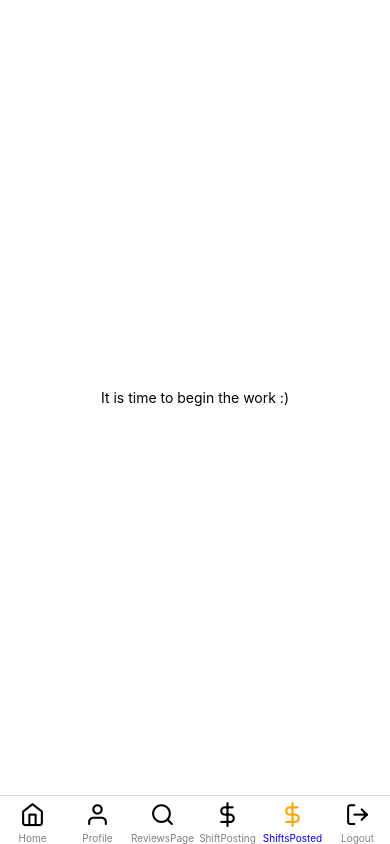
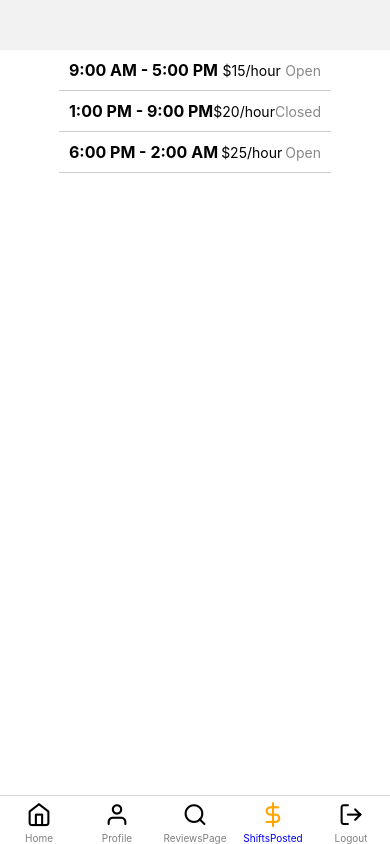
Before and after one commit to gitsquid2/RestaurantApp, a React Native app: screen /ShiftsPosted in a window 390 px wide. Built offline with nearby package versions, Linux system fonts and the light colour scheme.

Commit message:
IT ALL WORKS

```diff
--- a/src/Tabs/BottomTab.js
+++ b/src/Tabs/BottomTab.js
@@ -56,15 +56,7 @@ const Tabs = () => {
                         color={focused ? 'orange' : 'black'} />)
 
             }} />
-            <Tab.Screen name="ShiftPosting" component={ShiftPosting} options={{
-                headerShown: false,
-                tabBarIcon: ({ focused }) => (
-                    <Feather
-                        name={'dollar-sign'}
-                        size={25}
-                        color={focused ? 'orange' : 'black'} />)
 
-            }} />
             <Tab.Screen name="ShiftsPosted" component={ShiftsPosted} options={{
                 headerShown: false,
                 tabBarIcon: ({ focused }) => (
--- /dev/null
+++ b/src/Tabs/Object/RestaurantObject.js
@@ -0,0 +1,5 @@
+let testRestaurant = {
+    name: "",
+    address: "",
+    phone: "",
+}
--- a/src/Tabs/Screens/ShiftPosting.js
+++ b/src/Tabs/Screens/ShiftPosting.js
@@ -5,35 +5,27 @@ import { Ionicons } from '@expo/vector-icons';
 
 const ShiftPosting = () => {
     return (
-        <View style={styles.container}>
-            <Text style={styles.title}>Shift Posting</Text>
-            {/* Add your shift posting form or components here */}
-            <TouchableOpacity style={styles.addButton}>
-                <Ionicons name="add" size={24} color="white" />
-            </TouchableOpacity>
-        </View>
+
+            <View style={styles.container}>
+                <View style={styles.header}>
+                    <TouchableOpacity style={styles.closeButton}>
+                        <Ionicons name="close" size={24} color="black" />
+                    </TouchableOpacity>
+                </View>
+                <View style={styles.textboxContainer}>
+                    <TextInput style={styles.textbox} />
+                    <TextInput style={styles.textbox} />
+                    <TextInput style={styles.textbox} />
+                    <TextInput style={styles.textbox} />
+                    <TextInput style={styles.textbox} />
+                </View>
+            </View>
+
     );
 };
 
 const styles = StyleSheet.create({
-    container: {
-        flex: 1,
-        justifyContent: 'center',
-        alignItems: 'center',
-    },
-    title: {
-        fontSize: 24,
-        fontWeight: 'bold',
-        marginBottom: 16,
-    },
-    addButton: {
-        position: 'absolute',
-        bottom: 16,
-        right: 16,
-        backgroundColor: 'blue',
-        borderRadius: 50,
-        padding: 16,
-    },
+
 });
 
 export default ShiftPosting;
--- a/src/Tabs/Screens/ShiftsPosted.js
+++ b/src/Tabs/Screens/ShiftsPosted.js
@@ -1,19 +1,58 @@
-import react from 'react'
-import { View, Text, StyleSheet } from 'react-native'
+import React from 'react';
+import { View, Text, StyleSheet, FlatList } from 'react-native';
 
 const ShiftsPosted = () => {
+    const shifts = [
+        { time: '9:00 AM - 5:00 PM', payRate: '$15/hour', isOpen: true },
+        { time: '1:00 PM - 9:00 PM', payRate: '$20/hour', isOpen: false },
+        { time: '6:00 PM - 2:00 AM', payRate: '$25/hour', isOpen: true },
+    ];
+
+    const renderShiftItem = ({ item }) => (
+        <View style={styles.shiftItem}>
+            <Text style={styles.shiftTime}>{item.time}</Text>
+            <Text style={styles.shiftPayRate}>{item.payRate}</Text>
+            <Text style={styles.shiftStatus}>{item.isOpen ? 'Open' : 'Closed'}</Text>
+        </View>
+    );
+
     return (
-        <View style={styles.container}>
-            <Text>It is time to begin the work :)</Text>
+        <View style={[styles.container, { marginTop: 50 }]}>
+            <FlatList
+                data={shifts}
+                renderItem={renderShiftItem}
+                keyExtractor={(item, index) => index.toString()}
+            />
         </View>
-    )
-    }
-export default ShiftsPosted
+    );
+};
+
+export default ShiftsPosted;
+
 const styles = StyleSheet.create({
     container: {
-      flex: 1,
-      backgroundColor: '#fff',
-      alignItems: 'center',
-      justifyContent: 'center',
+        flex: 1,
+        backgroundColor: '#fff',
+        alignItems: 'center',
+        justifyContent: 'center',
     },
-  });
+    shiftItem: {
+        flexDirection: 'row',
+        justifyContent: 'space-between',
+        alignItems: 'center',
+        padding: 10,
+        borderBottomWidth: 1,
+        borderBottomColor: '#ccc',
+    },
+    shiftTime: {
+        fontSize: 16,
+        fontWeight: 'bold',
+    },
+    shiftPayRate: {
+        fontSize: 14,
+    },
+    shiftStatus: {
+        fontSize: 14,
+        color: '#888',
+    },
+});
```
